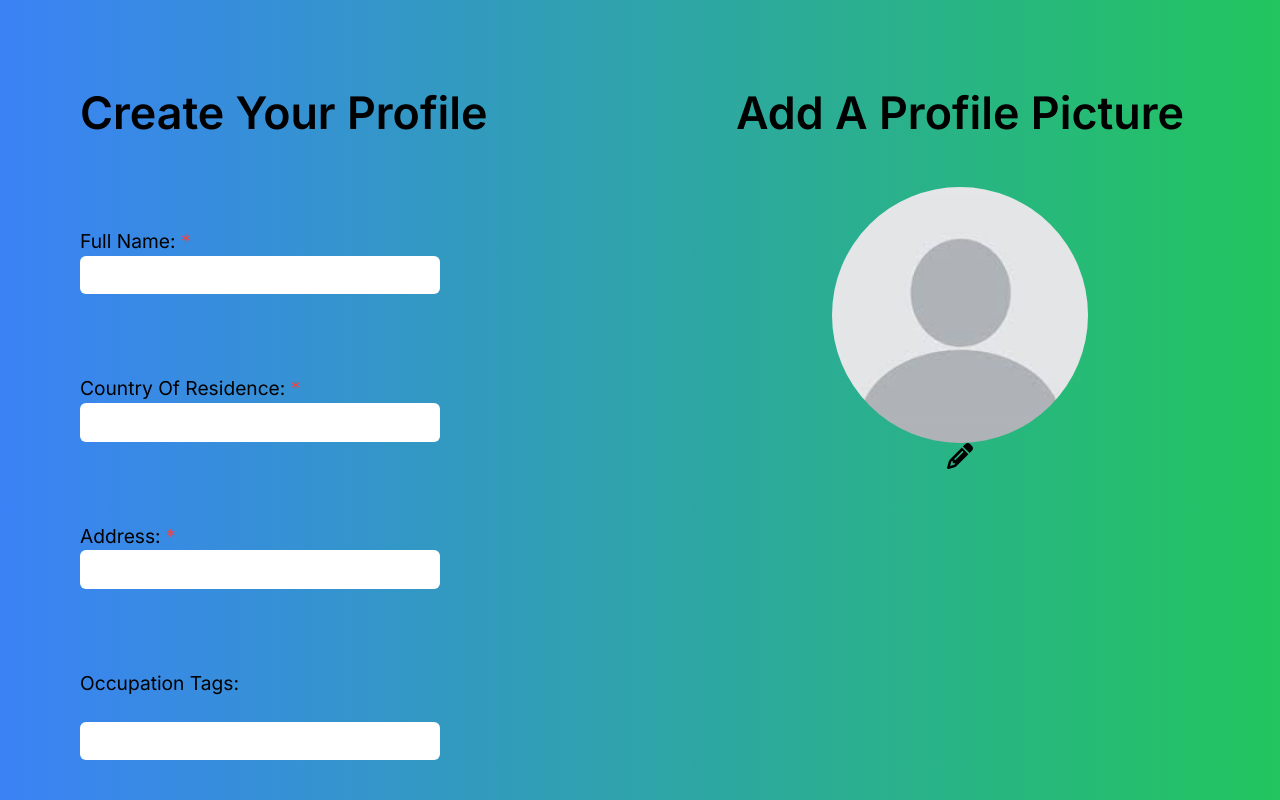
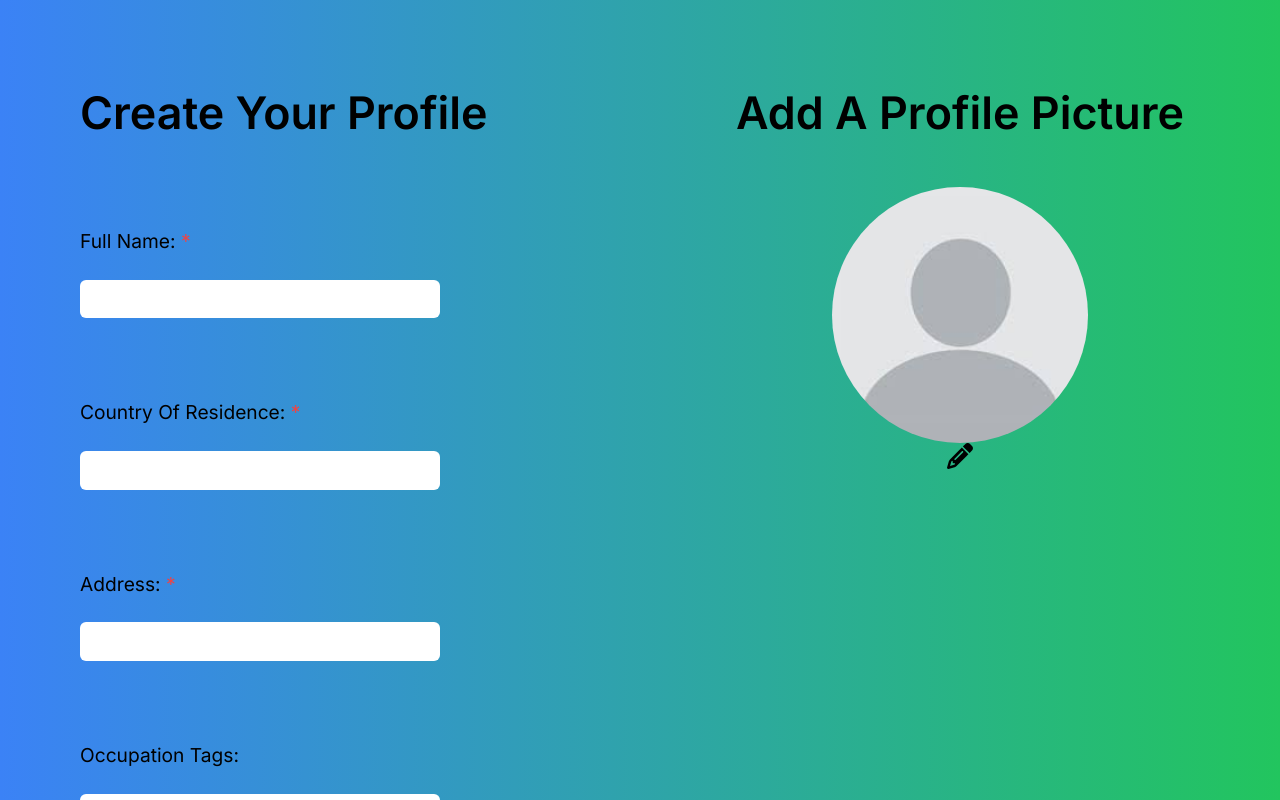
Before and after one commit to TheSomethingSomethingCompany/secret-forest, a Next.js app in the folder app/: page /createProfile in a window 1280 px wide. Built offline with nearby package versions, Linux system fonts and the light colour scheme.

Commit message:
Proper alignment of inputs and labels as design changes

```diff
--- a/app/app/components/createProfileForm/createProfileForm.jsx
+++ b/app/app/components/createProfileForm/createProfileForm.jsx
@@ -68,7 +68,7 @@ function CreateProfileForm() {
 
 function FlexLabelAndOtherInput(props){
     return(
-    <div className = "w-3/4 mt-10 mb-10 flex flex-col"> {/* Flex box ensures that the occupation tags can keep growing while pushing down the bio*/}
+    <div className = "w-3/4 mt-10 mb-10 flex flex-col mobile:items-center tablet:items-start desktop:items-start"> {/* Flex box ensures that the occupation tags can keep growing while pushing down the bio*/}
             <label className = "mobile:text-[1.5vw] tablet:text-[1.5vw] desktop:text-[25px]">{props.labelVal}</label>
             <br></br>
             {props.children}
@@ -79,7 +79,7 @@ function FlexLabelAndTextInput(props){
 
 
     return(
-        <div className = "w-3/4 mt-10 mb-10">
+        <div className = "w-3/4 mt-10 mb-10 flex flex-col mobile:items-center tablet:items-start desktop:items-start">
             <label className="mobile:text-[1.5vw] tablet:text-[1.5vw] desktop:text-[25px]"> {props.labelVal} {props.required && <span className = "text-red-500"> * </span> } </label>
             <br></br>
             <input type = "text" className = "text-black w-3/4 h-[3vw] max-w-[500px] max-h-[45px] rounded-md mobile:text-[1.25vw] tablet:text-[1.25vw] desktop:text-[20px]" name = {props.inputName} required = {props.required}></input>
```
